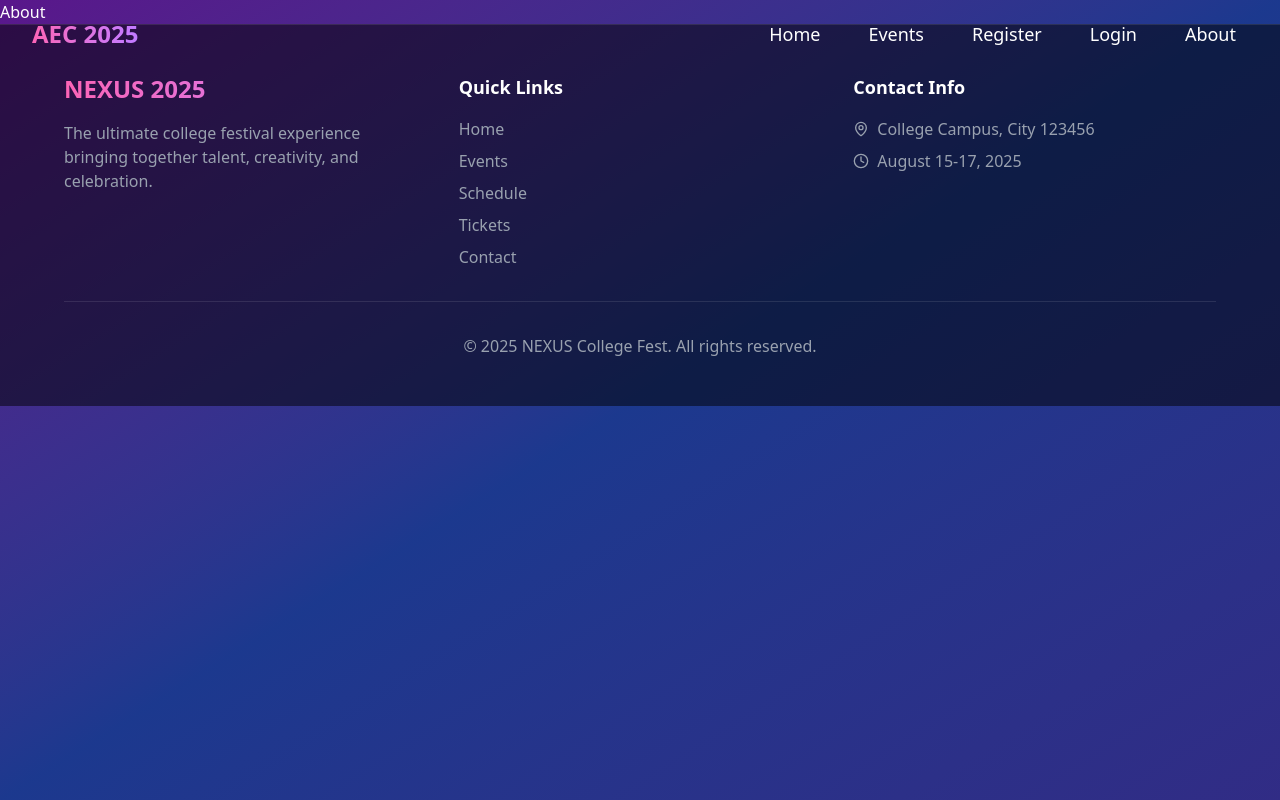
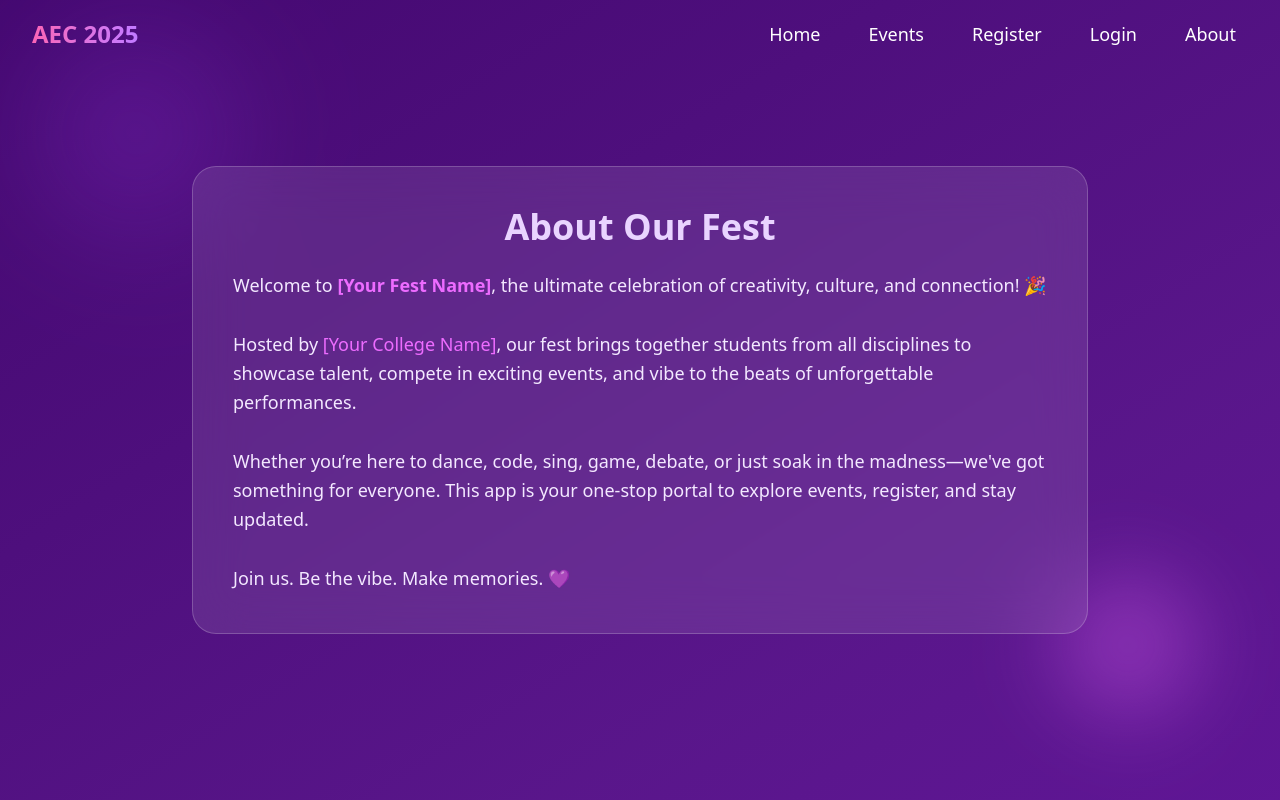
Before and after one commit to Anup-D-Dutta/Fest-Frontend, a React (Vite) app: page /about in a window 1280 px wide. Shown: the top 800 px of the page. Built offline with nearby package versions, Linux system fonts and the light colour scheme.

Commit message:
About added

```diff
--- a/src/pages/AboutPage.jsx
+++ b/src/pages/AboutPage.jsx
@@ -1,10 +1,27 @@
-import React from 'react'
-import About from '../components/About'
+import React from 'react';
 
-const AboutPage = () => {
+const About = () => {
   return (
-    <div><About /></div>
-  )
-}
+    <div className="min-h-screen flex items-center justify-center bg-gradient-to-br from-purple-950 via-purple-900 to-purple-800 relative overflow-hidden text-white p-6 animate-gradient-x">
 
-export default AboutPage
+      {/* Floating deco */}
+      <div className="absolute w-48 h-48 bg-purple-500/20 rounded-full blur-3xl animate-float top-10 left-10"></div>
+      <div className="absolute w-36 h-36 bg-fuchsia-400/30 rounded-full blur-2xl animate-float bottom-20 right-20"></div>
+
+      <div className="backdrop-blur-xl bg-white/10 border border-white/20 rounded-3xl p-10 max-w-4xl z-10 animate-fade-in-up">
+        <h1 className="text-4xl font-bold mb-6 text-center text-purple-200">About Our Fest</h1>
+        <p className="text-lg leading-relaxed text-purple-100">
+          Welcome to <span className="text-fuchsia-400 font-semibold">[Your Fest Name]</span>, the ultimate celebration of creativity, culture, and connection! 🎉
+          <br /><br />
+          Hosted by <span className="text-fuchsia-400">[Your College Name]</span>, our fest brings together students from all disciplines to showcase talent, compete in exciting events, and vibe to the beats of unforgettable performances.
+          <br /><br />
+          Whether you’re here to dance, code, sing, game, debate, or just soak in the madness—we've got something for everyone. This app is your one-stop portal to explore events, register, and stay updated.
+          <br /><br />
+          Join us. Be the vibe. Make memories. 💜
+        </p>
+      </div>
+    </div>
+  );
+};
+
+export default About;
--- a/src/router/index.jsx
+++ b/src/router/index.jsx
@@ -4,8 +4,8 @@ import DashBoardPage from "../pages/DashBoardPage";
 import HomePage from "../pages/HomePage";
 import LoginPage from "../pages/LoginPage";
 import RegisterPage from "../pages/RegisterPage";
-import AboutPage from "../pages/AboutPage";
 import Event from "../components/Event";
+import About from "../pages/AboutPage";
 
 const router = createBrowserRouter(
   createRoutesFromElements(
@@ -15,7 +15,7 @@ const router = createBrowserRouter(
       <Route path='register' element={<RegisterPage />} />
       <Route path='login' element={<LoginPage />} />
       <Route path='dashboard' element={<DashBoardPage />} />
-      <Route path='about' element={<AboutPage />} />
+      <Route path='about' element={<About />} />
     </Route>
   )
 )
```
